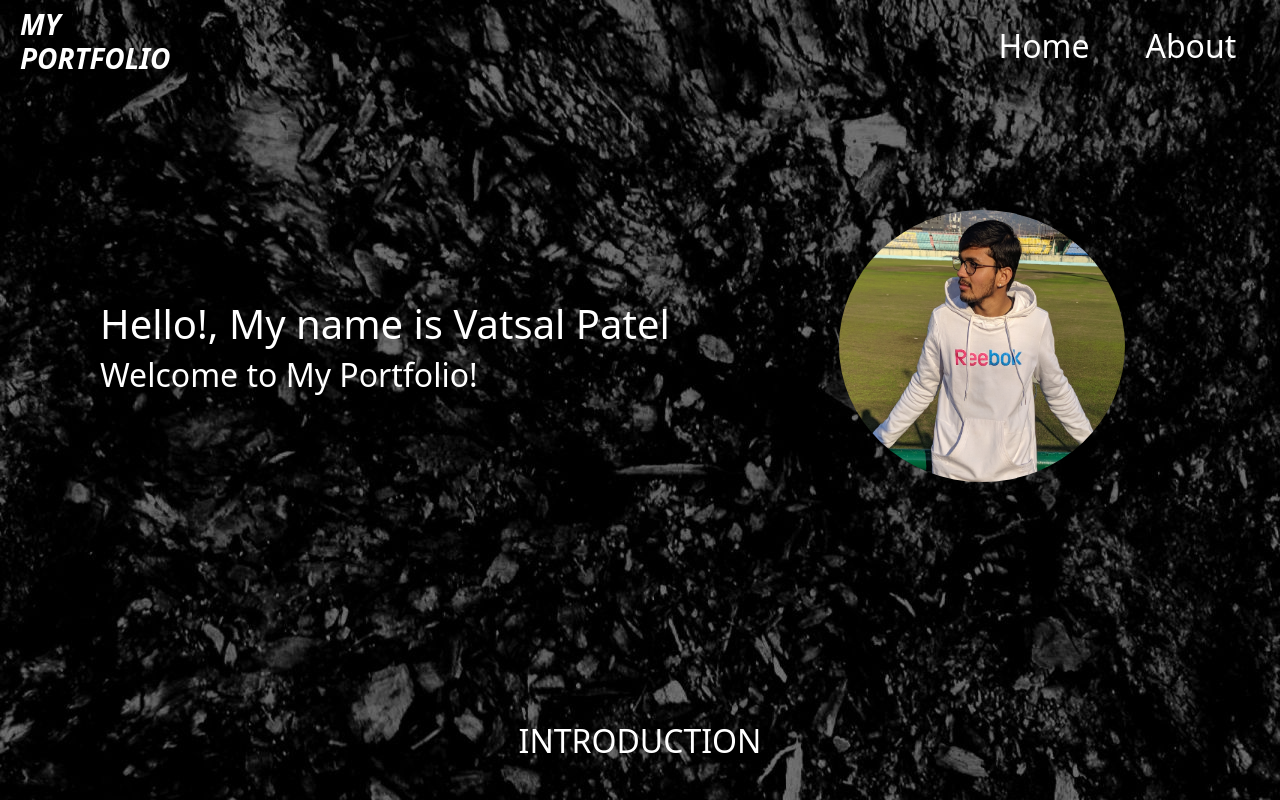
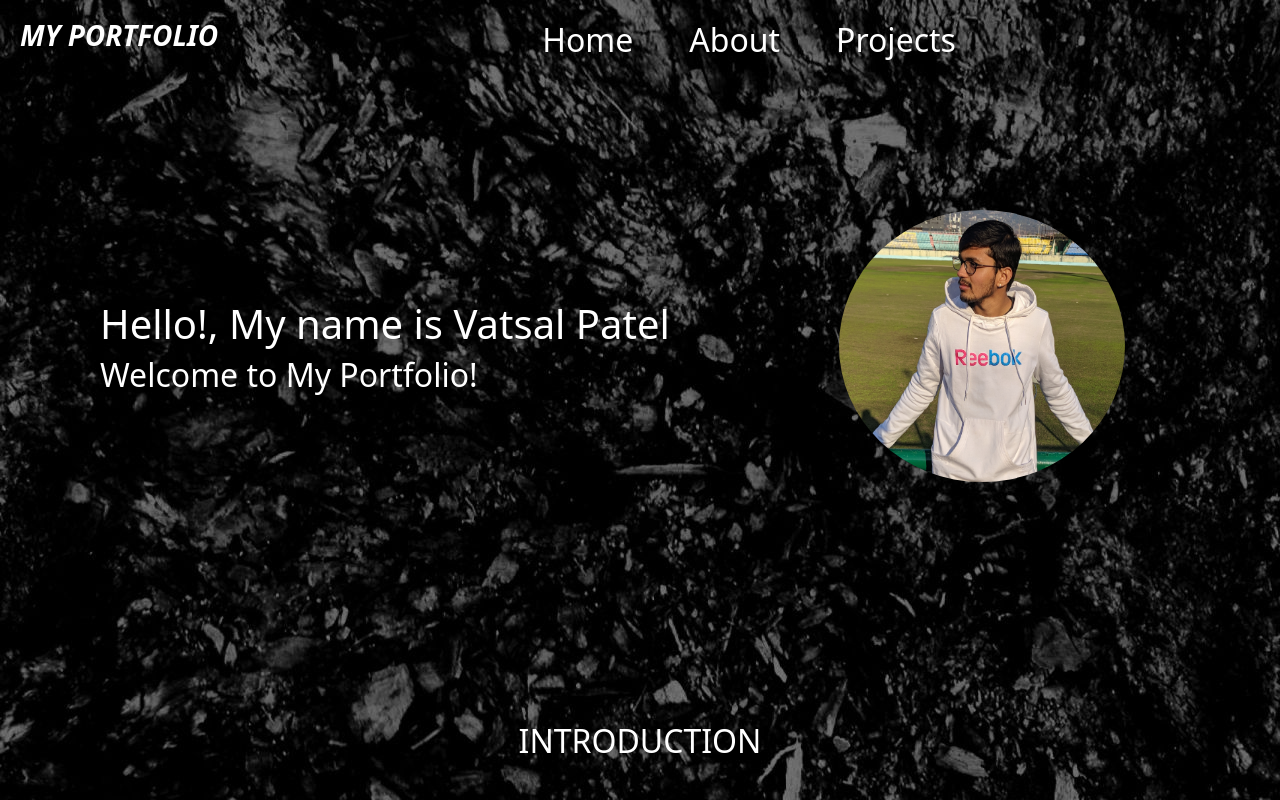
Before and after one commit to VatsalPatel19/portfolio, a React (Create React App) app: page / in a window 1280 px wide. Shown: the top 800 px of the page. Built offline with nearby package versions, Linux system fonts and the light colour scheme.

Commit message:
Update Header.css

```diff
--- a/src/components/Header.css
+++ b/src/components/Header.css
@@ -2,14 +2,19 @@
 .navbar {
     position: fixed;
     transition: 0.5s;
+    width: 100%;
+    z-index: 1000;
 }
-.navbar h3{
+
+.navbar h3 {
     margin-left: 20px;
+    color: white;
+    transition: 0.5s;
 }
 
 /* home about project part all together */
 .navbar-nav {
-    margin-left: 800px;
+    margin-left: auto;
 }
 
 /* particular tab */
@@ -18,6 +23,7 @@
     font-size: xx-large !important;
     margin-left: 20px !important;
     margin-right: 20px !important;
+    transition: 0.3s ease;
 }
 
 .nav-link:hover {
@@ -25,47 +31,34 @@
     transform: scale(1.2, 1.2);
 }
 
-
-
-
-
 /* ---------------------------------FOR MOBILE --------------------*/
 
-
-
-@media only screen and (max-width: 600px){
+@media only screen and (max-width: 600px) {
     /* whole navbar */
-.navbar {
-    position: fixed;
-    transition: 0.5s;
-}
-.navbar h3{
+    .navbar h3 {
         margin-left: 10px;
     }
+
     /* toggler icon */
-.navbar-toggler{
+    .navbar-toggler {
         border-color: transparent;
     }
-.navbar-toggler-icon{
+
+    .navbar-toggler-icon {
         background-color: white;
         font-size: x-large;
         border-radius: 20%;
     }
+
     /* home about project part all together */
     .navbar-nav {
         margin-left: 0;
+        justify-content: center;
     }
+
     /* particular tab */
     .nav-link {
-    color: white !important;
         font-size: larger !important;
         text-align: center !important;
     }
-.nav-link:hover {
-    text-decoration: underline;
-    transform: scale(1.2, 1.2);
 }
-
-
-
-}
```
Lines whose indentation alone changed are shown as unchanged.
